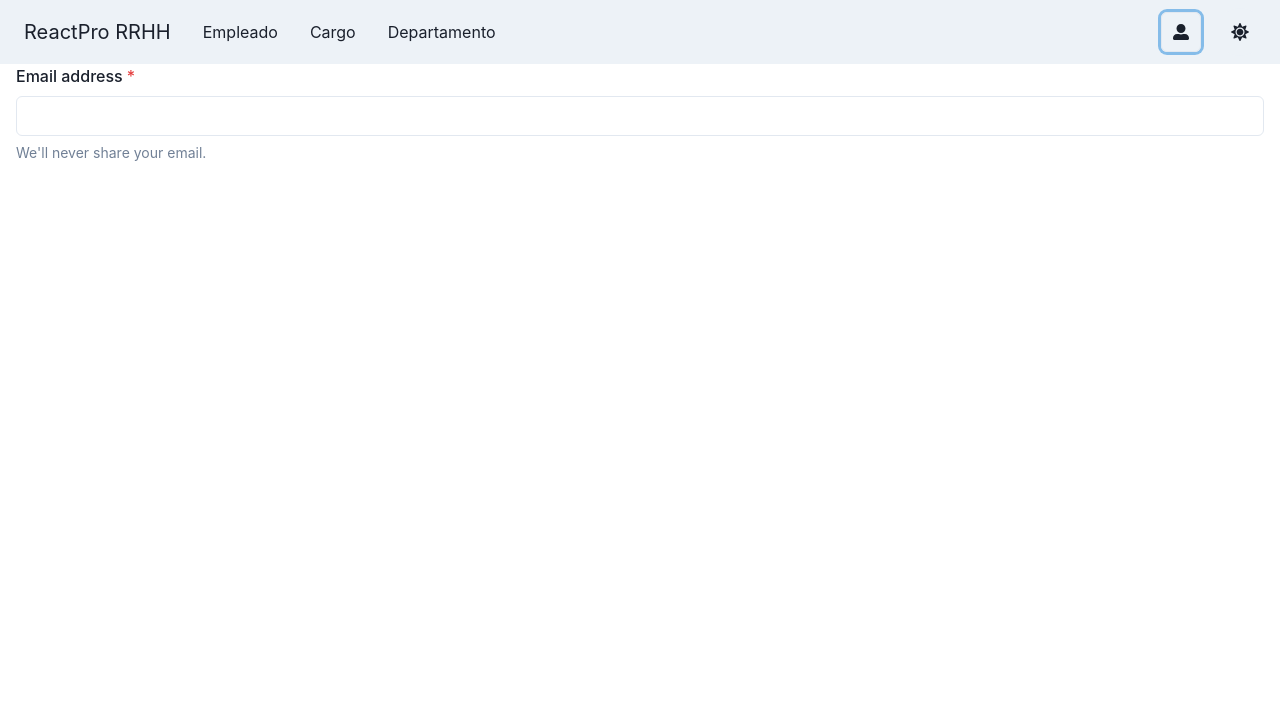
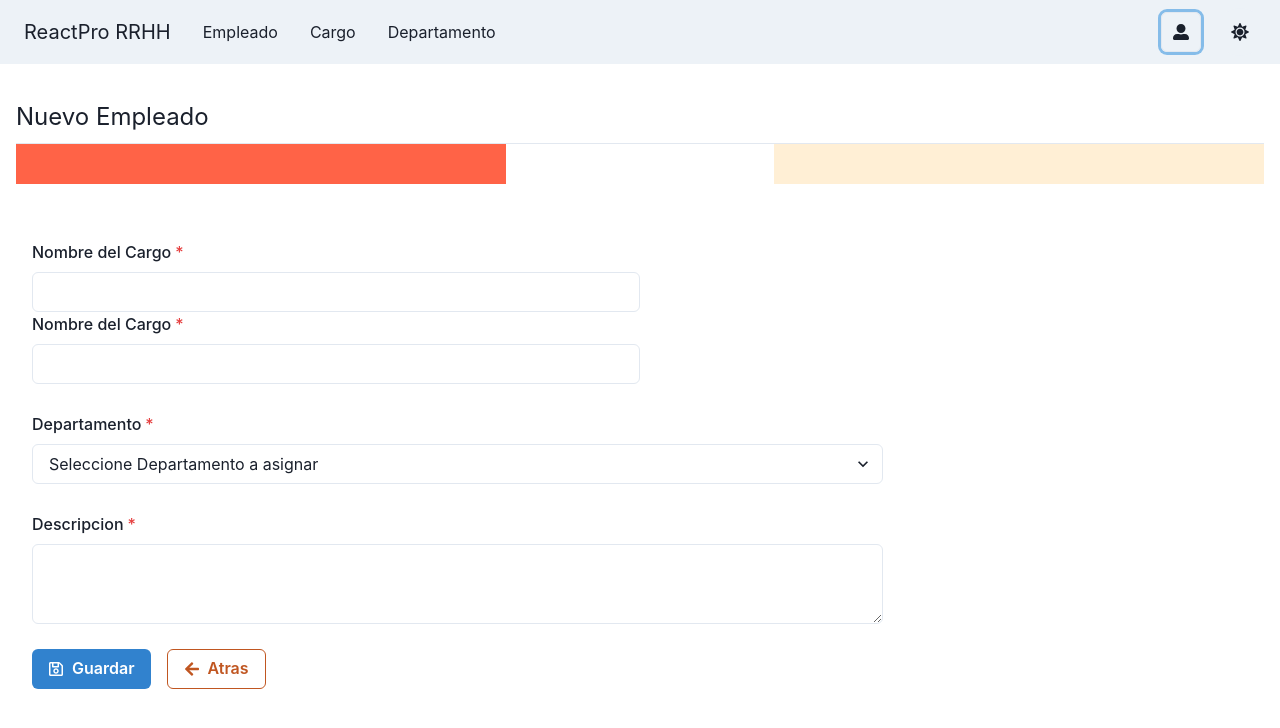
Before and after one commit to lvanegasimagine/rrhh-react, a React (Create React App) app: page /nuevo-empleado in a window 1280 px wide. Shown: the top 728 px of the page. Built offline with nearby package versions, Linux system fonts and the light colour scheme.

Commit message:
Disenando el formulario empleado

```diff
--- a/src/pages/Empleado/NuevoEmpleadoScreen.jsx
+++ b/src/pages/Empleado/NuevoEmpleadoScreen.jsx
@@ -1,28 +1,74 @@
 import {
+  Container,
+  VStack,
+  Text,
+  Box,
   FormControl,
-  FormErrorMessage,
-  FormHelperText,
   FormLabel,
   Input,
-} from "@chakra-ui/react";
-import React from "react";
-import { useState } from "react";
+  Stack,
+  Button,
+  Select,
+  Textarea,
+  Grid,
+  GridItem,
+} from '@chakra-ui/react';
+import React from 'react';
+import { FaRegSave, FaArrowLeft } from 'react-icons/fa';
+import { Link } from 'react-router-dom';
 
 const NuevoEmpleadoScreen = () => {
-  const [input, setInput] = useState('')
+  return (
+    <>
+      <Text fontSize="2xl" paddingTop={'35'} paddingBottom={'2'}>
+        Nuevo Empleado
+      </Text>
 
-  const handleInputChange = (e) => setInput(e.target.value)
+      <hr />
+      <Grid templateColumns="repeat(5, 1fr)" gap={4}>
+          <GridItem colSpan={2} h="10" bg="tomato"></GridItem>
+          <GridItem colStart={4} colEnd={6} h="10" bg="papayawhip"></GridItem>
+        </Grid>
+      <Box paddingTop={'35'} w="100%" p={4}>
 
-  const isError = input === ''
-  return (
-    <div>
-      <FormControl isRequired>
-        <FormLabel htmlFor="email">Email address</FormLabel>
-        <Input id="email" type="email" />
-        <FormHelperText>We'll never share your email.</FormHelperText>
-      </FormControl>
+        <FormControl isRequired paddingTop={'10'}>
+          <FormLabel htmlFor="departamento">Nombre del Cargo</FormLabel>
+          <Input type="text" id="departamento" maxW={'50%'} />
+          <FormLabel htmlFor="departamento">Nombre del Cargo</FormLabel>
+          <Input type="text" id="departamento" maxW={'50%'} />
+        </FormControl>
+        <FormControl isRequired paddingTop={'7'}>
+          <FormLabel htmlFor="departamento">Departamento</FormLabel>
+          <Select
+            id="departamento"
+            placeholder="Seleccione Departamento a asignar"
+            maxW={'70%'}
+          >
+            <option>United Arab Emirates</option>
+            <option>Nigeria</option>
+          </Select>
+        </FormControl>
+        <FormControl isRequired paddingTop={'7'}>
+          <FormLabel htmlFor="departamento">Descripcion</FormLabel>
 
-    </div>
+          <Textarea maxW={'70%'} />
+        </FormControl>
+        <Stack direction="row" spacing={4} pt="25">
+          <Button leftIcon={<FaRegSave />} colorScheme="blue" variant="solid">
+            Guardar
+          </Button>
+          <Link to="/listar-empleado">
+            <Button
+              leftIcon={<FaArrowLeft />}
+              colorScheme="orange"
+              variant="outline"
+            >
+              Atras
+            </Button>
+          </Link>
+        </Stack>
+      </Box>
+    </>
   );
 };
 
```
